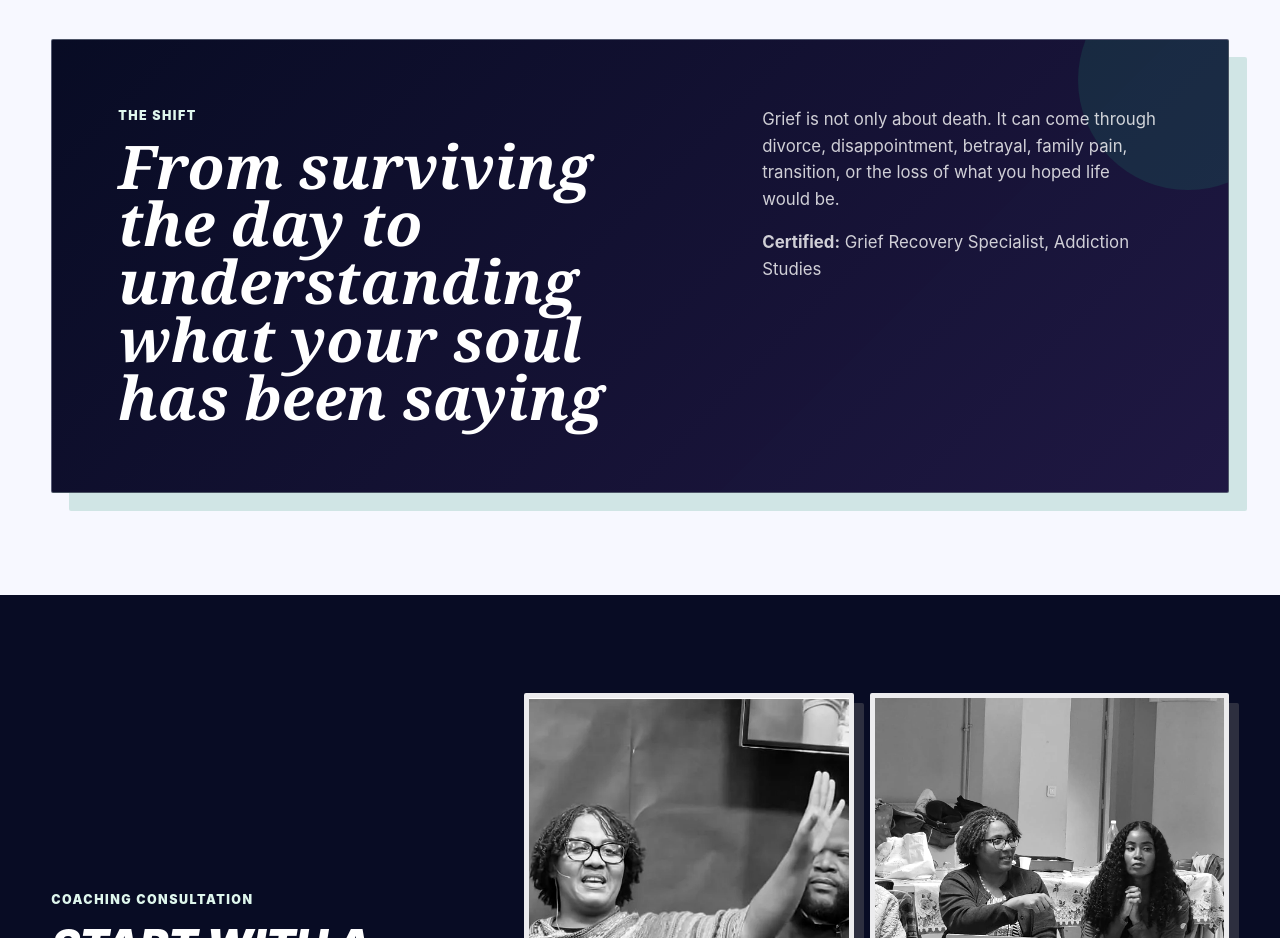
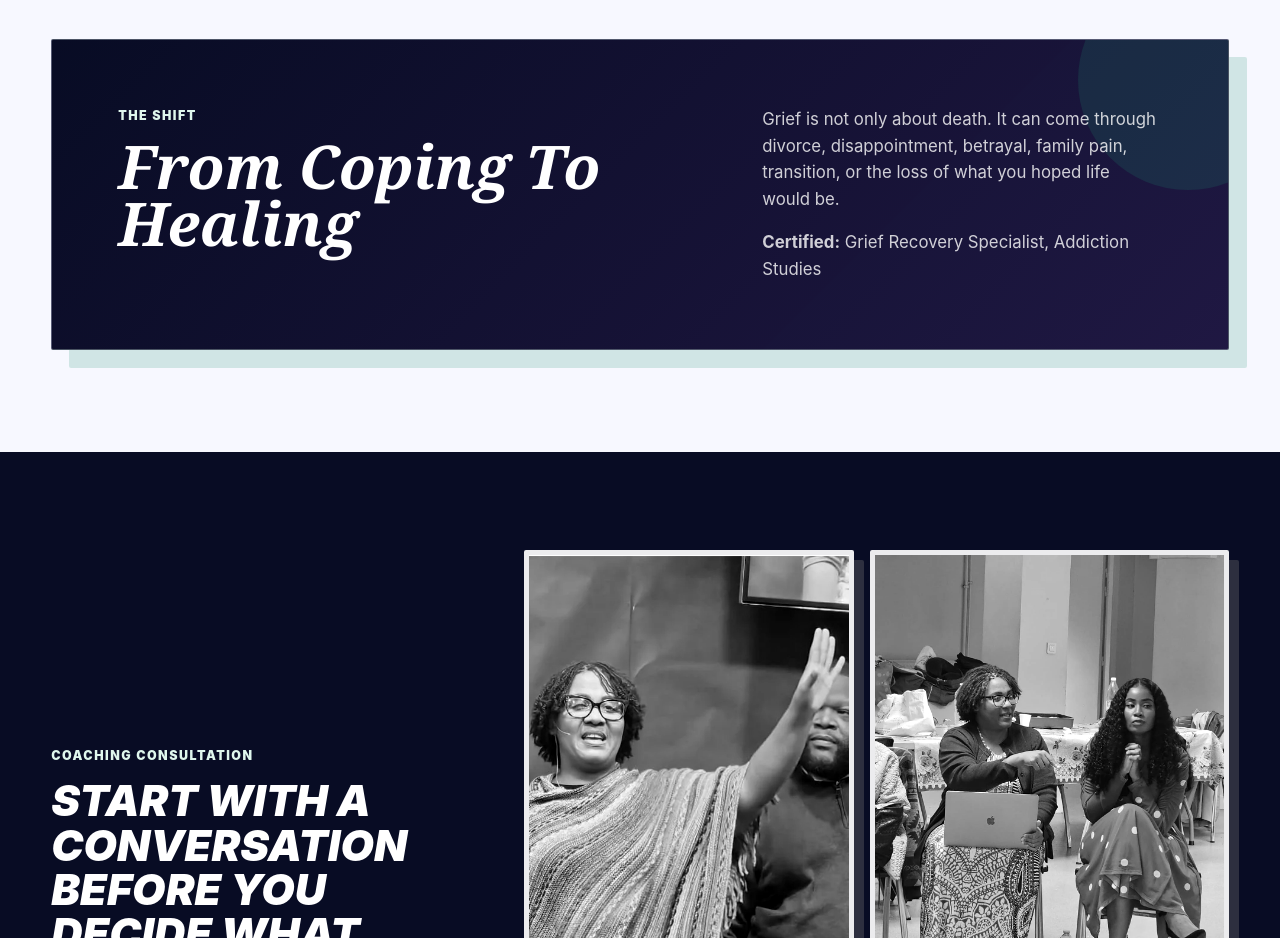
Before and after one commit to stamena4life/stamena4life.github.io, a plain HTML site: page tamara/index.html in a window 1280 px wide. Shown: the part 2280-3218 px from the top of the page. Drawn offline with Linux system fonts and the light colour scheme.

Commit message:
Update index.html
"From surviving the day to understanding what your soul has been saying" to "From Coping To Healing"

```diff
--- a/tamara/index.html
+++ b/tamara/index.html
@@ -121,7 +121,7 @@
       <div class="person-transform">
         <div>
           <p class="eyebrow tamara-green-words">The Shift</p>
-          <h2>From surviving the day to understanding what your soul has been saying</h2>
+          <h2>From Coping To Healing</h2>
         </div>
         <div>
           <p>Grief is not only about death. It can come through divorce, disappointment, betrayal, family pain, transition, or the loss of what you hoped life would be.</p>
```
